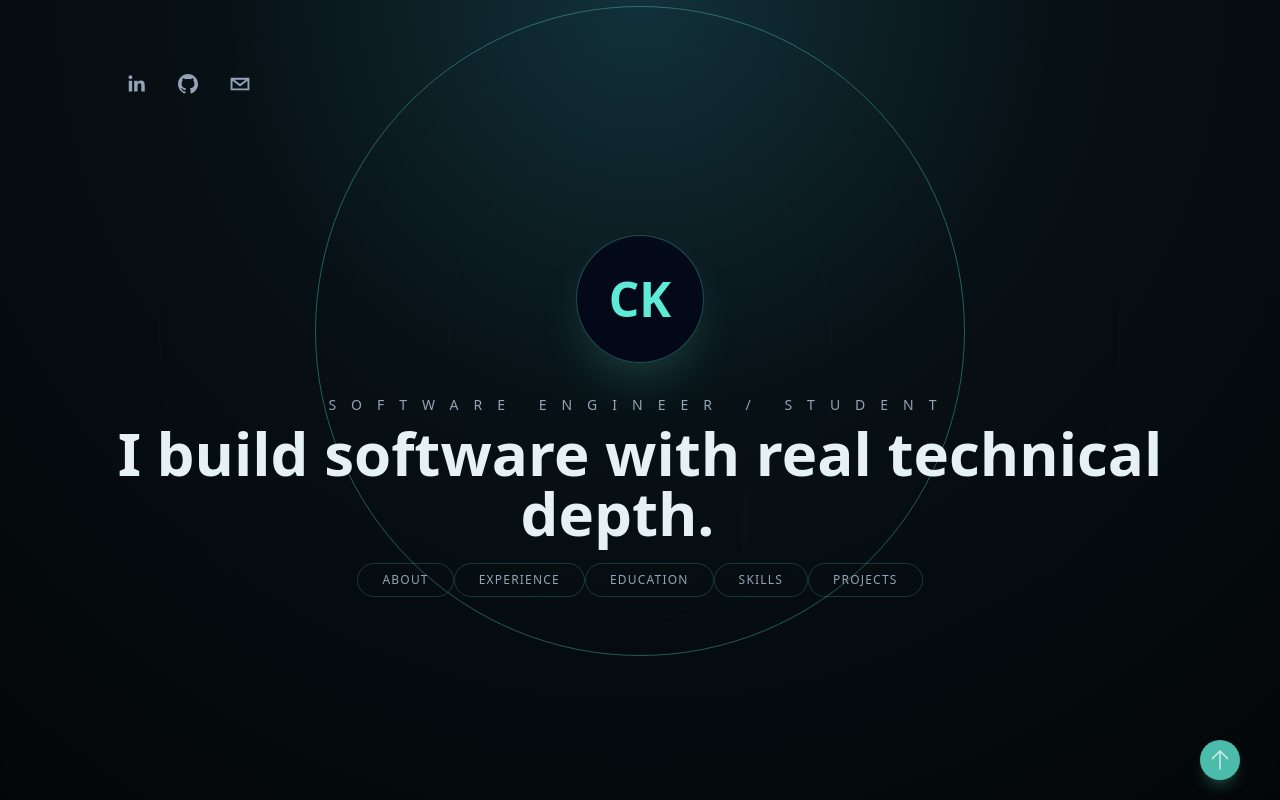
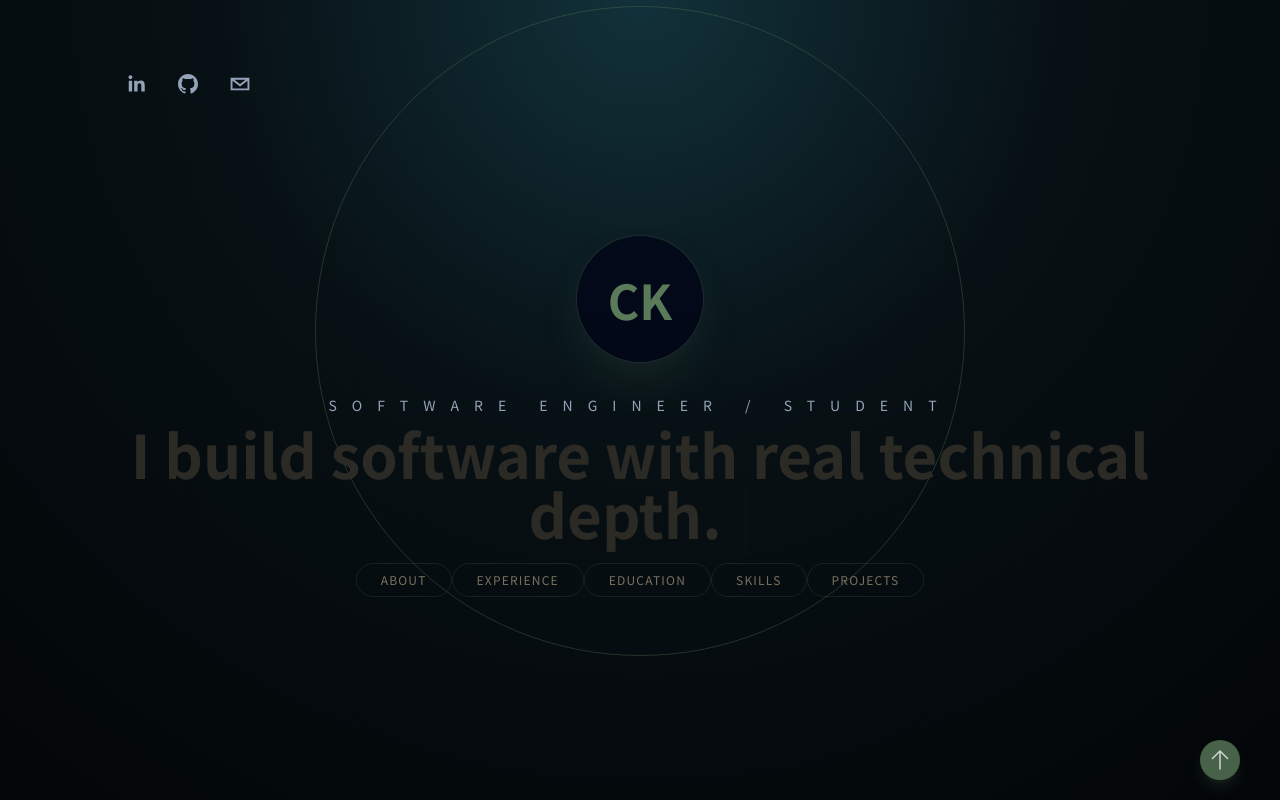
Before and after one commit to chetank03/portfolioWebsite, a Next.js app: page / in a window 1280 px wide. Built offline with nearby package versions, Linux system fonts and the light colour scheme.

Commit message:
Add Japanese Zen color tokens, fonts, and base styles

```diff
--- /dev/null
+++ b/pages/_document.tsx
@@ -0,0 +1,24 @@
+import { Html, Head, Main, NextScript } from "next/document";
+
+export default function Document() {
+  return (
+    <Html lang="en">
+      <Head>
+        <link rel="preconnect" href="https://fonts.googleapis.com" />
+        <link
+          rel="preconnect"
+          href="https://fonts.gstatic.com"
+          crossOrigin="anonymous"
+        />
+        <link
+          href="https://fonts.googleapis.com/css2?family=Noto+Sans+JP:wght@400;500;700&family=Noto+Serif+JP:wght@400;500&display=swap"
+          rel="stylesheet"
+        />
+      </Head>
+      <body>
+        <Main />
+        <NextScript />
+      </body>
+    </Html>
+  );
+}
--- a/styles/globals.css
+++ b/styles/globals.css
@@ -3,15 +3,16 @@
 @tailwind utilities;
 
 body {
-  background: #071014;
+  background: #faf6ee;
+  font-family: "Noto Sans JP", sans-serif;
 }
 
 @layer components {
   .heroButton {
-    @apply px-3 md:px-6 py-2 border border-darkGreen/20 rounded-full uppercase text-xs tracking-widest text-slate-400 transition-all hover:border-darkGreen/70 hover:text-darkGreen;
+    @apply px-3 md:px-6 py-2 border border-darkGreen/20 rounded-full uppercase text-xs tracking-widest text-grayColor transition-all hover:border-darkGreen/70 hover:text-darkGreen;
   }
 
   .contactInput {
-    @apply outline-none bg-white/10 rounded-lg border border-darkGreen/10 border-b-2 px-6 py-3 md:py-4 text-slate-100 placeholder-slate-500 transition-all focus:border-darkGreen/60 focus:text-white hover:border-darkGreen/40;
+    @apply outline-none bg-darkBackground rounded-lg border border-darkGreen/10 border-b-2 px-6 py-3 md:py-4 text-darkBlack placeholder-grayColor/70 transition-all focus:border-darkGreen/60 focus:text-darkBlack hover:border-darkGreen/40;
   }
 }
--- a/tailwind.config.js
+++ b/tailwind.config.js
@@ -8,13 +8,17 @@ module.exports = {
   theme: {
     extend: {
       colors: {
-        lightGreen: "#2DD4BF",
-        darkGreen: "#5EEAD4",
-        lightBackground: "#071014",
-        darkBackground: "#0B1720",
-        darkBlack: "#E6F1F5",
-        grayColor: "#94A3B8",
-        yellowColor: "FFE033",
+        lightGreen: "#7C9473",
+        darkGreen: "#5B7A5A",
+        lightBackground: "#FAF6EE",
+        darkBackground: "#F1EBDD",
+        darkBlack: "#2B2A25",
+        grayColor: "#78715F",
+        yellowColor: "#C9A15A",
+      },
+      fontFamily: {
+        serif: ["'Noto Serif JP'", "serif"],
+        sans: ["'Noto Sans JP'", "sans-serif"],
       },
     },
   },
```
